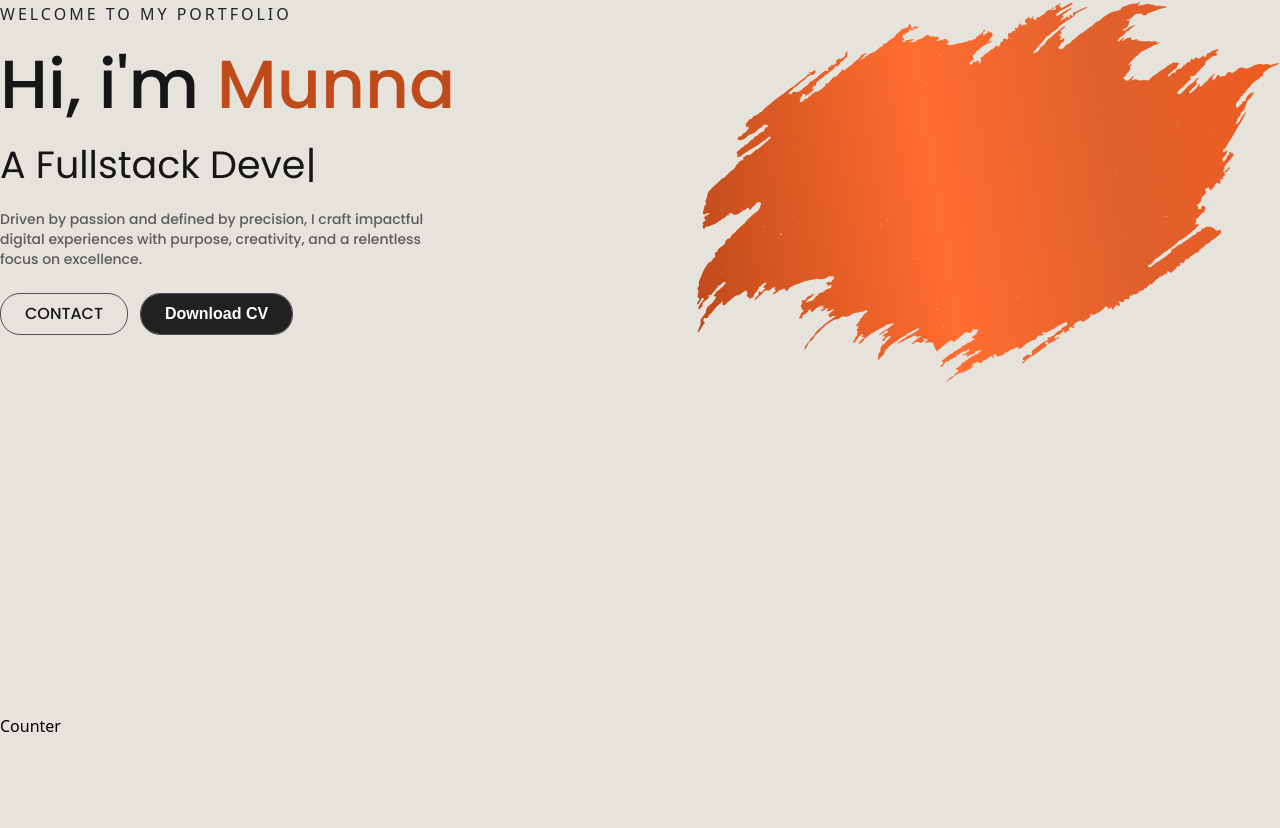
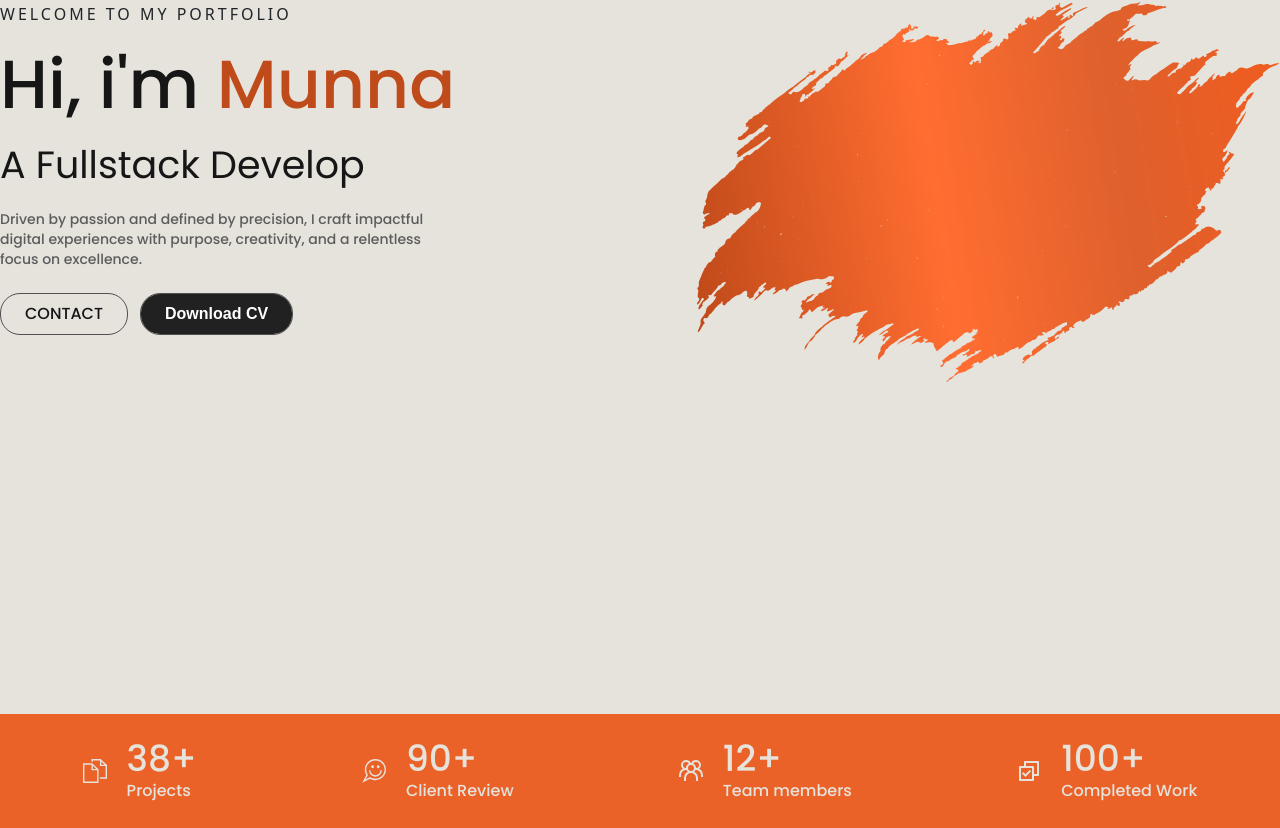
Before and after one commit to Munna-Scriptz/Portfolio, a React (Vite) app: page / in a window 1280 px wide. Shown: the part 197-1025 px from the top of the page. Before the commit the page ends 935 px from the top, so only its background shows below. Built offline with nearby package versions, Linux system fonts and the light colour scheme; a web font is replaced by a local one.

Commit message:
Magnet Component Added And counter hald completed

```diff
--- a/src/components/Banner.jsx
+++ b/src/components/Banner.jsx
@@ -4,14 +4,10 @@ import { gsap } from "gsap";
 import PortfolioPic from "../assets/images/PortfolioShape.png"
 // -----Animation Npm
 import { TypeAnimation } from 'react-type-animation';
-import MagnetAnimation from './common/MagnetEffect'
+import Magnet from './common/Magnet'
 
 
 const Banner = () => {
-
-    const contactEffect = MagnetAnimation();
-    const CvEffect = MagnetAnimation();
-
   return (
     <>
        <section id="Banner" className='pt-22 h-screen'>
@@ -41,10 +37,14 @@ const Banner = () => {
                         <p className='font-medium font-poppins text-sm text-[#2d2e30be] mt-4 w-[435px]'>Driven by passion and defined by precision, I craft impactful digital experiences with purpose, creativity, and a relentless focus on excellence.</p>
                         {/* -----Text Button-------ref={btnRef} className="magnetic-btn" onMouseMove={HandleContactHover} onMouseLeave={HandleContactLeave} */}
                         <div className='mt-6 flex items-center gap-3'>
-                            <Link {...contactEffect} className='ContactButton font-poppins font-medium text-base text-Primary'>CONTACT</Link>
-                            <Link {...CvEffect} className='DownloadCv font-poppins font-medium text-base text-Primary'>
-                                <span>Download CV</span>
-                            </Link>
+                            <Magnet padding={30} disabled={false} magnetStrength={5}>
+                              <Link className='ContactButton font-poppins font-medium text-base text-Primary'>CONTACT</Link>
+                            </Magnet>
+                            <Magnet padding={30} disabled={false} magnetStrength={5}>
+                              <Link className='DownloadCv font-poppins font-medium text-base text-Primary'>
+                                  <span>Download CV</span>
+                              </Link>
+                            </Magnet>
                         </div>
                     </div>
                     <div id="bannerPhoto">
--- a/src/components/Counter.jsx
+++ b/src/components/Counter.jsx
@@ -1,8 +1,48 @@
 import React from 'react'
+import CountUp from 'react-countup';
+import { TfiFiles } from "react-icons/tfi";
+import { TfiCommentsSmiley } from "react-icons/tfi";
+import { GrGroup } from "react-icons/gr";
+import { RiCheckboxMultipleLine } from "react-icons/ri";
+
+
 
 const Counter = () => {
   return (
-    <div>Counter</div>
+    <>
+        <section className='bg-[#EB6229] py-[25px]'>
+            <div id="counterDiv" className='flex items-center justify-around'>
+                <div className='flex items-center gap-5'>
+                    <div><TfiFiles className='text-2xl text-brand'/></div>
+                    <div>
+                        <h2 className='text-4xl text-brand font-poppins font-medium'><CountUp end={38}  duration={5} />+</h2>
+                        <p className='text-base text-[#E5E3DC] font-poppins font-medium'>Projects</p>
+                    </div>
+                </div>
+                <div className='flex items-center gap-5'>
+                    <div><TfiCommentsSmiley className='text-2xl text-brand'/></div>
+                    <div>
+                        <h2 className='text-4xl text-brand font-poppins font-medium'><CountUp end={90}  duration={5} />+</h2>
+                        <p className='text-base text-[#E5E3DC] font-poppins font-medium'>Client Review</p>
+                    </div>
+                </div>
+                <div className='flex items-center gap-5'>
+                    <div><GrGroup className='text-2xl text-brand'/></div>
+                    <div>
+                        <h2 className='text-4xl text-brand font-poppins font-medium'><CountUp end={12}  duration={5} />+</h2>
+                        <p className='text-base text-[#E5E3DC] font-poppins font-medium'>Team members</p>
+                    </div>
+                </div>
+                <div className='flex items-center gap-5'>
+                    <div><RiCheckboxMultipleLine className='text-2xl text-brand'/></div>
+                    <div>
+                        <h2 className='text-4xl text-brand font-poppins font-medium'><CountUp end={100}  duration={5} />+</h2>
+                        <p className='text-base text-[#E5E3DC] font-poppins font-medium'>Completed Work</p>
+                    </div>
+                </div>
+            </div>
+        </section>
+    </>
   )
 }
 
--- /dev/null
+++ b/src/components/common/Magnet.jsx
@@ -0,0 +1,76 @@
+
+import { useState, useEffect, useRef } from "react";
+
+const Magnet = ({
+  children,
+  padding = 100,
+  disabled = false,
+  magnetStrength = 2,
+  activeTransition = "transform 0.3s ease-out",
+  inactiveTransition = "transform 0.5s ease-in-out",
+  wrapperClassName = "",
+  innerClassName = "",
+  ...props
+}) => {
+  const [isActive, setIsActive] = useState(false);
+  const [position, setPosition] = useState({ x: 0, y: 0 });
+  const magnetRef = useRef(null);
+
+  useEffect(() => {
+    if (disabled) {
+      setPosition({ x: 0, y: 0 });
+      return;
+    }
+
+    const handleMouseMove = (e) => {
+      if (!magnetRef.current) return;
+
+      const { left, top, width, height } = magnetRef.current.getBoundingClientRect();
+      const centerX = left + width / 2;
+      const centerY = top + height / 2;
+
+      const distX = Math.abs(centerX - e.clientX);
+      const distY = Math.abs(centerY - e.clientY);
+
+      if (distX < width / 2 + padding && distY < height / 2 + padding) {
+        setIsActive(true);
+
+        const offsetX = (e.clientX - centerX) / magnetStrength;
+        const offsetY = (e.clientY - centerY) / magnetStrength;
+        setPosition({ x: offsetX, y: offsetY });
+      } else {
+        setIsActive(false);
+        setPosition({ x: 0, y: 0 });
+      }
+    };
+
+    window.addEventListener("mousemove", handleMouseMove);
+    return () => {
+      window.removeEventListener("mousemove", handleMouseMove);
+    };
+  }, [padding, disabled, magnetStrength]);
+
+  const transitionStyle = isActive ? activeTransition : inactiveTransition;
+
+  return (
+    <div
+      ref={magnetRef}
+      className={wrapperClassName}
+      style={{ position: "relative", display: "inline-block" }}
+      {...props}
+    >
+      <div
+        className={innerClassName}
+        style={{
+          transform: `translate3d(${position.x}px, ${position.y}px, 0)`,
+          transition: transitionStyle,
+          willChange: "transform",
+        }}
+      >
+        {children}
+      </div>
+    </div>
+  );
+};
+
+export default Magnet;
--- a/src/components/common/MagnetEffect.jsx
+++ /dev/null
@@ -1,50 +0,0 @@
-import React, { useRef, useEffect } from 'react';
-
-import { gsap, Power2  } from "gsap";
-
-const MagnetEffect = () => {
-
-    const btnRef = useRef(null);
-
-      const param2 = {
-        duration: 0.3,
-        ease: Power2.easeOut,
-      };
-
-      const handleHover = (e) => {
-        const btn = btnRef.current;
-        const rect = btn.getBoundingClientRect();
-        const x = e.clientX - rect.left;
-        const y = e.clientY - rect.top;
-
-        const offsetX = ((x - rect.width / 2) / rect.width) * 60;
-        const offsetY = ((y - rect.height / 2) / rect.height) * 60;
-
-        gsap.to(btn, {
-          duration: param2.duration,
-          x: offsetX,
-          y: offsetY,
-          scale: 1,
-          ease: param2.ease,
-        });
-      };
-
-      const handleLeave = () => {
-        gsap.to(btnRef.current, {
-          duration: param2.duration,
-          x: 0,
-          y: 0,
-          scale: 1,
-          ease: param2.ease,
-        });
-      };
-
-  return {
-    ref: btnRef,
-    onMouseMove: handleHover,
-    onMouseLeave: handleLeave,
-
-  }
-}
-
-export default MagnetEffect
--- a/src/index.css
+++ b/src/index.css
@@ -13,4 +13,6 @@
     --font-mont: "Montserrat", "sans-serif";
     --color-Primary: #161616;
     --color-second: #212121;
+    --color-brand: #E5E3DC;
+    --color-coffee: #BF4A1A;
 }
```
